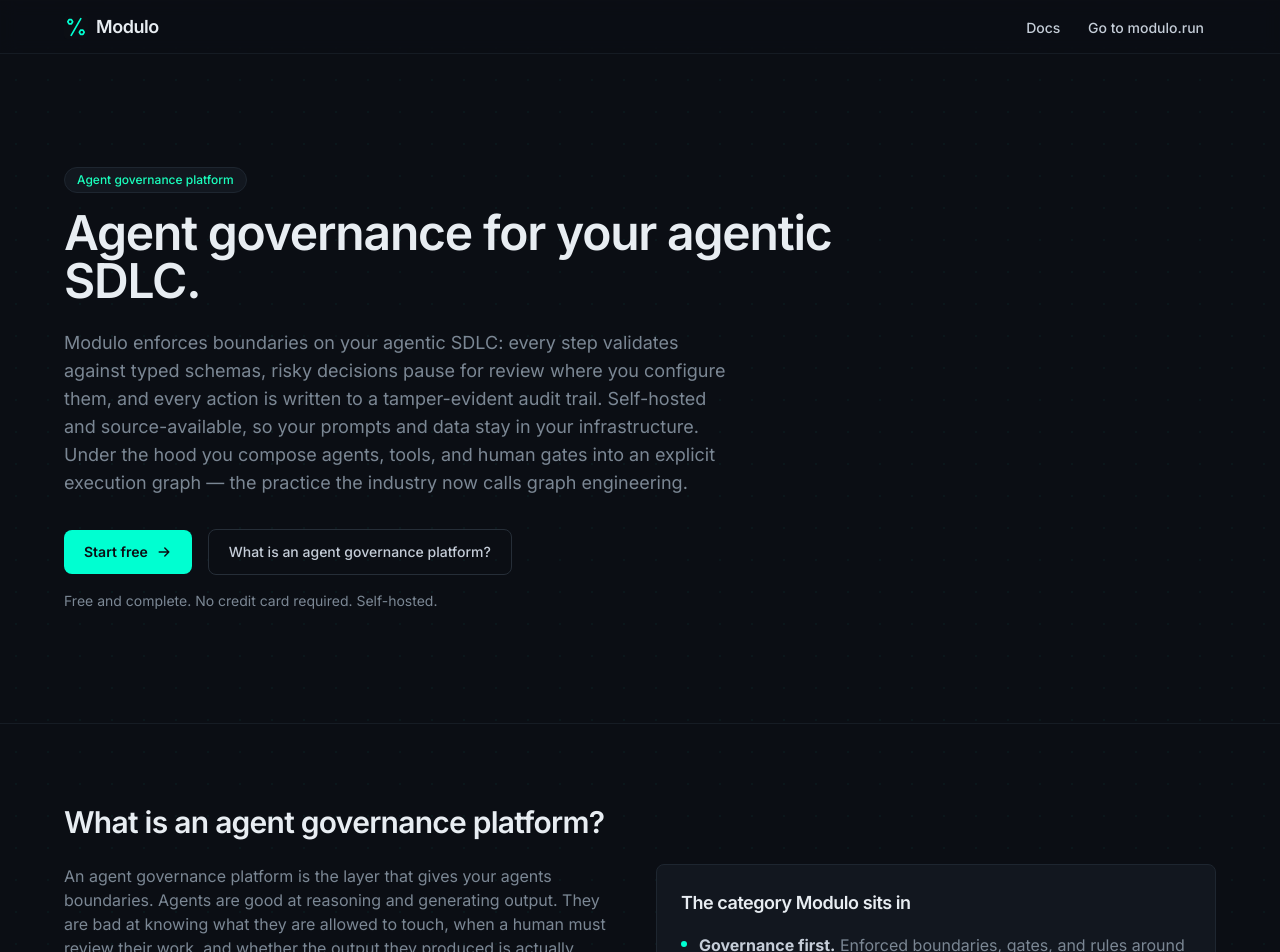
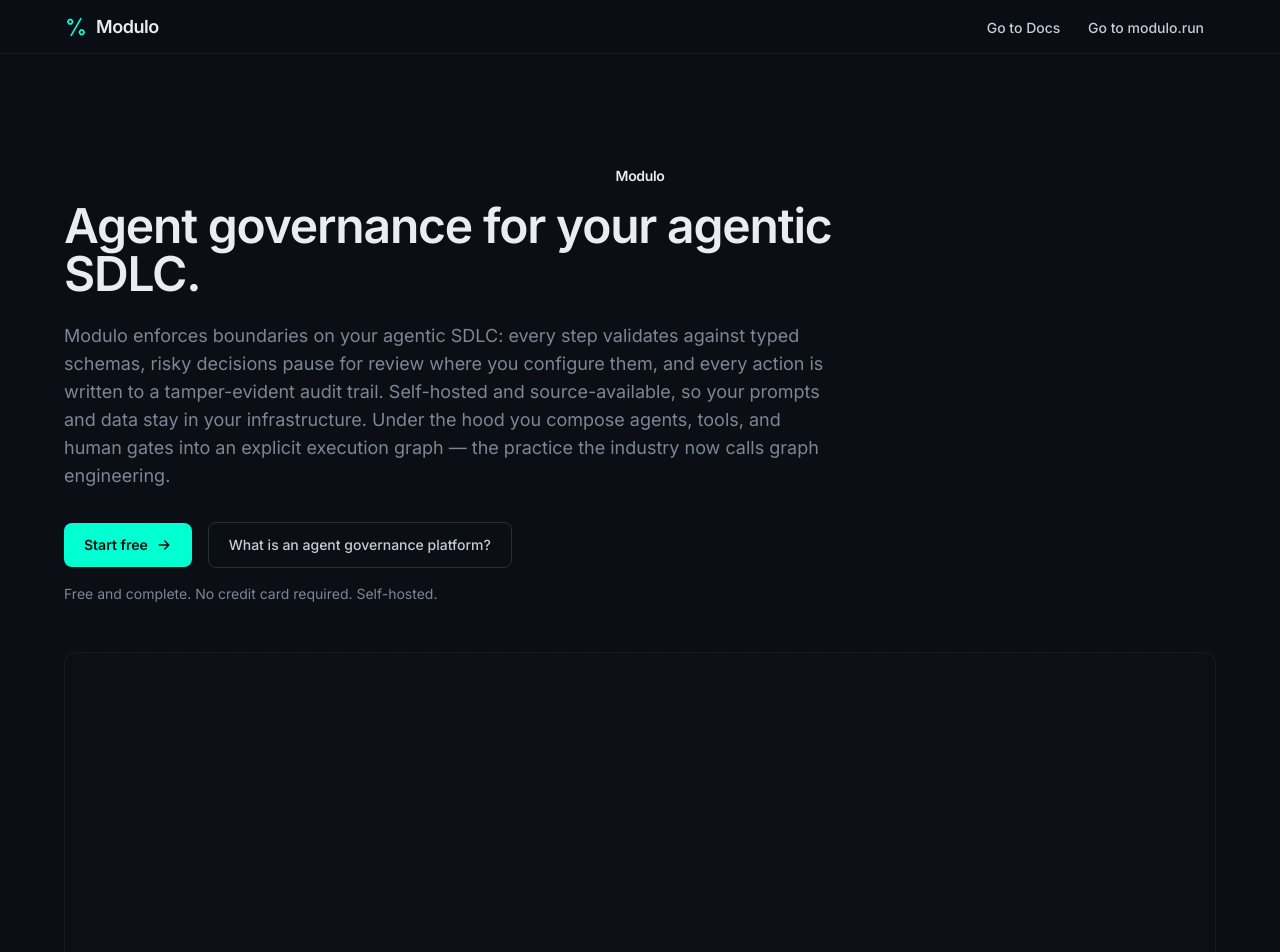
Before and after one commit to farnalabs/moduloplatform-website, a Vue app: page / in a window 1280 px wide. Shown: the top 952 px of the page. Built offline with nearby package versions, Linux system fonts and the light colour scheme.

Commit message:
feat: apply moduloplatform.com feedback (hero, header, what-is layout, CTA, footer, width) (#3)

```diff
--- a/src/components/AppFooter.vue
+++ b/src/components/AppFooter.vue
@@ -11,7 +11,7 @@
       <div class="flex flex-col gap-1">
         <span class="text-sm font-semibold text-ink-50">Modulo</span>
         <p class="text-sm text-ink-300">
-          The agent governance platform for your agentic SDLC. We handle the boilerplate. You
+          The governance platform for your agentic SDLC. We handle the boilerplate. You
           handle the remainder.
         </p>
       </div>
--- a/src/components/AppHeader.vue
+++ b/src/components/AppHeader.vue
@@ -40,7 +40,7 @@
           href="https://modulo.run/docs"
           class="rounded-lg px-3 py-2 text-sm font-medium text-ink-100 hover:text-teal-400"
         >
-          Docs
+          Go to Docs
         </a>
         <a
           :href="MODULO_RUN"
--- a/src/components/CtaSection.vue
+++ b/src/components/CtaSection.vue
@@ -1,5 +1,5 @@
 <script setup lang="ts">
-import { APP_URL, GITHUB_URL } from '@/config'
+import { APP_URL, GITHUB_URL, MODULO_RUN } from '@/config'
 </script>
 
 <template>
@@ -8,16 +8,11 @@
       <h2 id="cta-heading" class="mx-auto max-w-2xl text-3xl font-semibold tracking-tight text-ink-50">
         Start building governed agent graphs free
       </h2>
-      <p class="mx-auto mt-4 max-w-xl text-lg text-ink-300">
+      <p class="mx-auto mt-4 max-w-2xl text-lg text-ink-300">
         The Community edition is free and complete. Self-host it on your own infrastructure. No
         credit card required.
       </p>
-      <div class="mx-auto mt-8 inline-block rounded-lg border border-ink-700 bg-ink-800 px-6 py-4 text-left">
-        <p class="text-sm font-semibold text-ink-50">
-          Community - free, self-hosted, no credit card.
-        </p>
-        <p class="mt-1 text-sm text-ink-300">Team - add SSO, RBAC, and audit export.</p>
-      </div>
+      <p class="mt-6 text-sm text-ink-300">Looking for SSO, RBAC, and audit export? Check out the <a :href="`${MODULO_RUN}/pricing`" class="text-teal-400 hover:text-teal-300">Team plan on our Pricing page</a>.</p>
       <div class="mt-8 flex justify-center">
         <a
           :href="APP_URL"
@@ -36,7 +31,7 @@
         </a>
       </div>
       <p class="mt-6 text-sm text-ink-300">
-        Or self-host from source on
+        Prefer to run it yourself? The complete source is on
         <a :href="GITHUB_URL" class="text-teal-400 hover:text-teal-300">GitHub</a>.
       </p>
     </div>
--- a/src/components/HeroSection.vue
+++ b/src/components/HeroSection.vue
@@ -8,18 +8,14 @@
     aria-labelledby="hero-heading"
   >
     <div class="mx-auto max-w-content px-4 py-20 sm:px-6 sm:py-28">
-      <p
-        class="mb-4 inline-flex items-center gap-2 rounded-full border border-ink-700 bg-ink-800 px-3 py-1 text-xs font-medium text-teal-400"
-      >
-        Agent governance platform
-      </p>
+      <p class="mb-4 text-center text-sm font-semibold tracking-tight text-ink-50">Modulo</p>
       <h1
         id="hero-heading"
         class="max-w-3xl text-4xl font-semibold leading-tight tracking-tight text-ink-50 sm:text-5xl"
       >
         Agent governance for your agentic SDLC.
       </h1>
-      <p class="mt-6 max-w-2xl text-lg text-ink-300">
+      <p class="mt-6 max-w-3xl text-lg text-ink-300">
         Modulo enforces boundaries on your agentic SDLC: every step validates against typed
         schemas, risky decisions pause for review where you configure them, and every action is
         written to a tamper-evident audit trail. Self-hosted and source-available, so your
@@ -53,6 +49,7 @@
       <p class="mt-4 text-sm text-ink-300">
         Free and complete. No credit card required. Self-hosted.
       </p>
+      <div class="mx-auto mt-12 flex aspect-[16/9] min-h-[280px] items-center justify-center rounded-xl border border-ink-700/50 bg-ink-800/30"><span class="text-sm text-ink-300">Product screenshot coming soon</span></div>
     </div>
   </section>
 </template>
--- a/src/components/WhatIsSection.vue
+++ b/src/components/WhatIsSection.vue
@@ -3,11 +3,11 @@
 <template>
   <section id="what-is" class="border-b border-ink-700/60" aria-labelledby="what-is-heading">
     <div class="mx-auto max-w-content px-4 py-16 sm:px-6 sm:py-20">
-      <h2 id="what-is-heading" class="text-3xl font-semibold tracking-tight text-ink-50">
-        What is an agent governance platform?
-      </h2>
       <div class="mt-6 grid gap-8 lg:grid-cols-2">
         <div class="space-y-4 text-ink-300">
+          <h2 id="what-is-heading" class="text-3xl font-semibold tracking-tight text-ink-50">
+            What is an agent governance platform?
+          </h2>
           <p>
             An agent governance platform is the layer that gives your agents boundaries. Agents
             are good at reasoning and generating output. They are bad at knowing what they are
```
